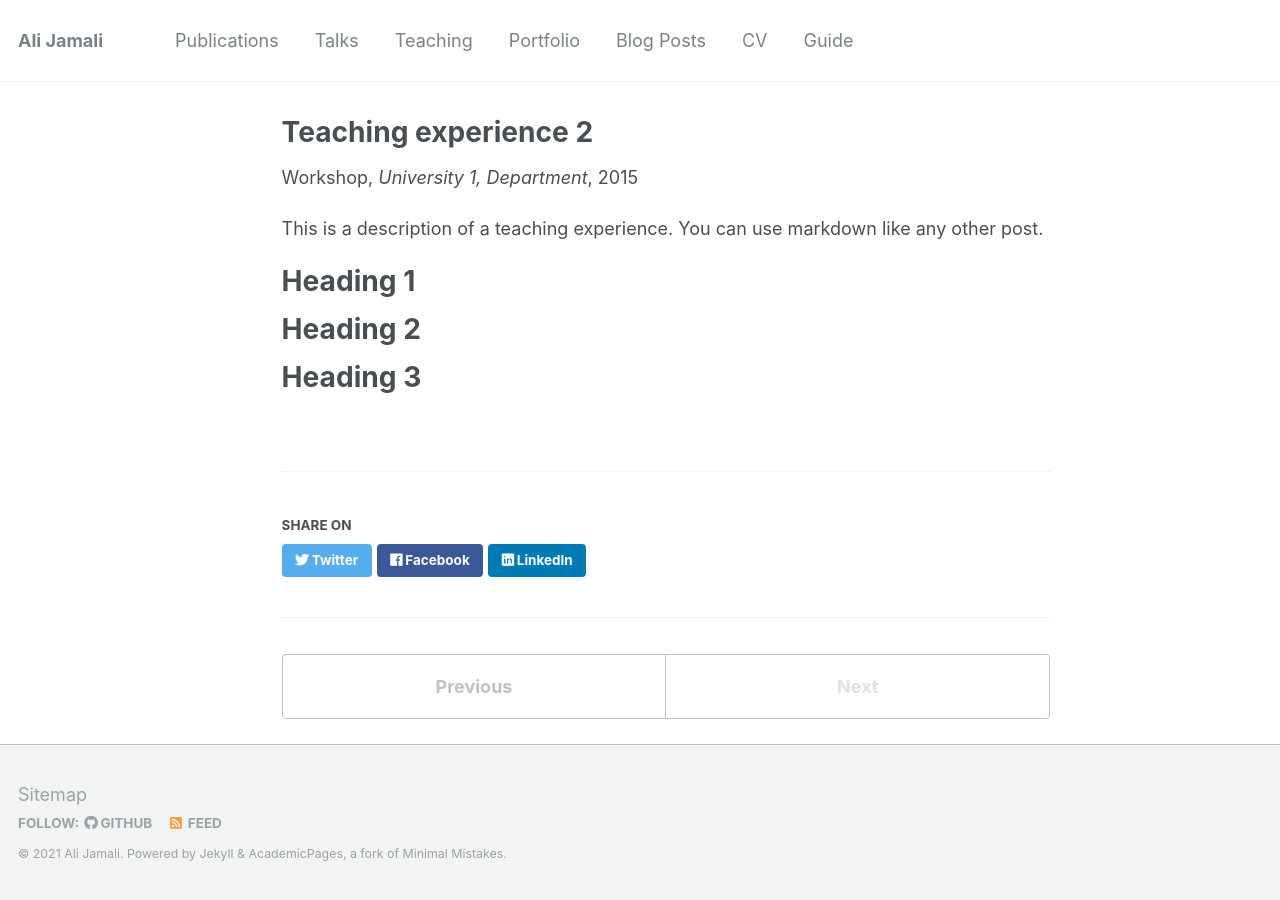
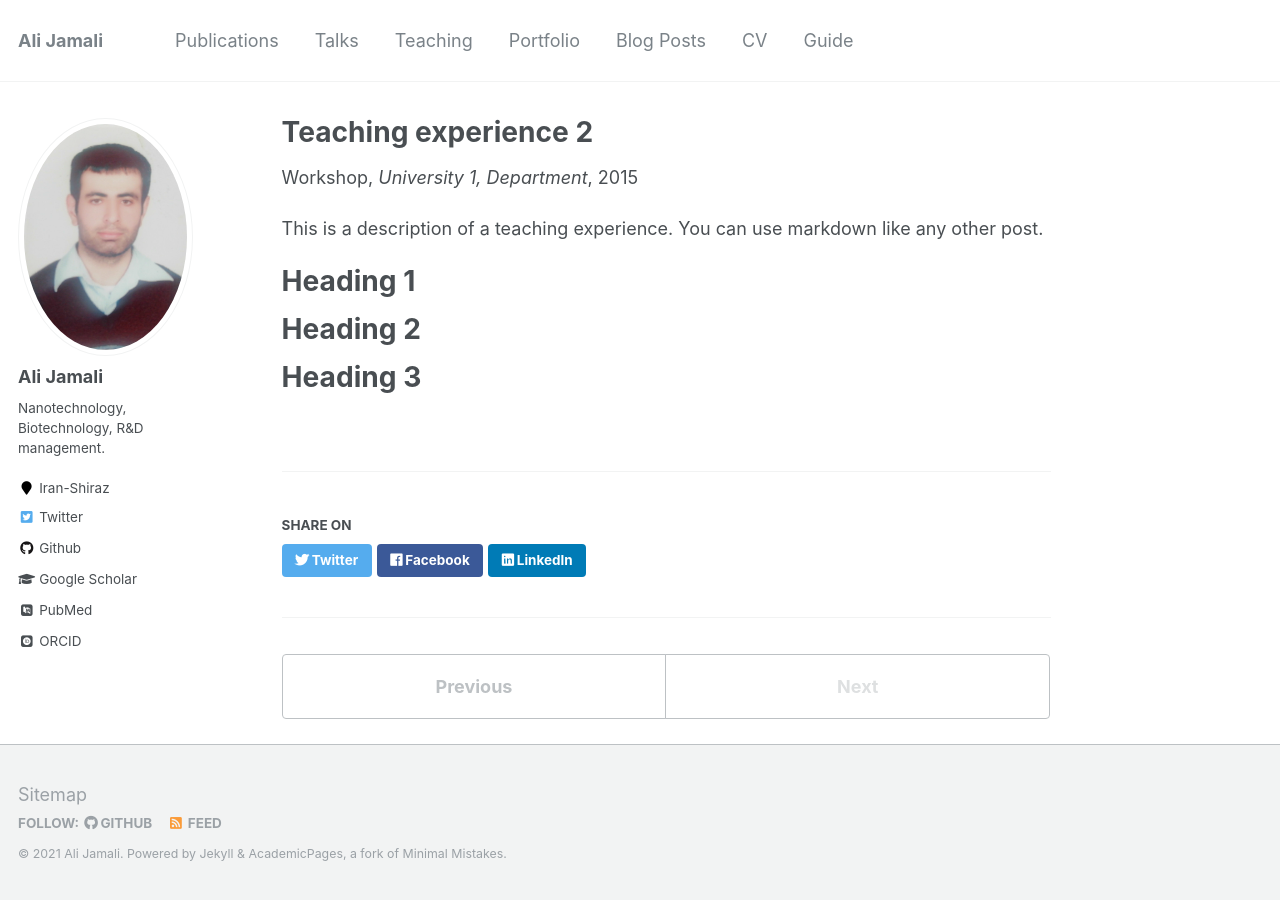
Before and after one commit to jamali-ali/jamali-ali.github.io, a Jekyll site: the page built from _teaching/2015-spring-teaching-2.md, in a window 1280 px wide. Built offline with Jekyll 4.4.1, drawn with Linux system fonts in a browser that asks for light colours; some web fonts are replaced; part of the change alters nothing that is shown.

```diff
--- a/_config.yml
+++ b/_config.yml
@@ -215,8 +215,8 @@ defaults:
       type: teaching
     values:
       layout: single
-      author_profile: false #true
-      share: false#true
+      author_profile: true
+      share: true
       comments: true
   # _publications
   - scope:
@@ -234,7 +234,7 @@ defaults:
     values:
       layout: single
       author_profile: true
-      share: false #true
+      share: true
       comment: true
   # _talks
   - scope:
@@ -243,7 +243,7 @@ defaults:
     values:
       layout: talk
       author_profile: true
-      share: false #true
+      share: true
 
 # Sass/SCSS
 sass:
```
